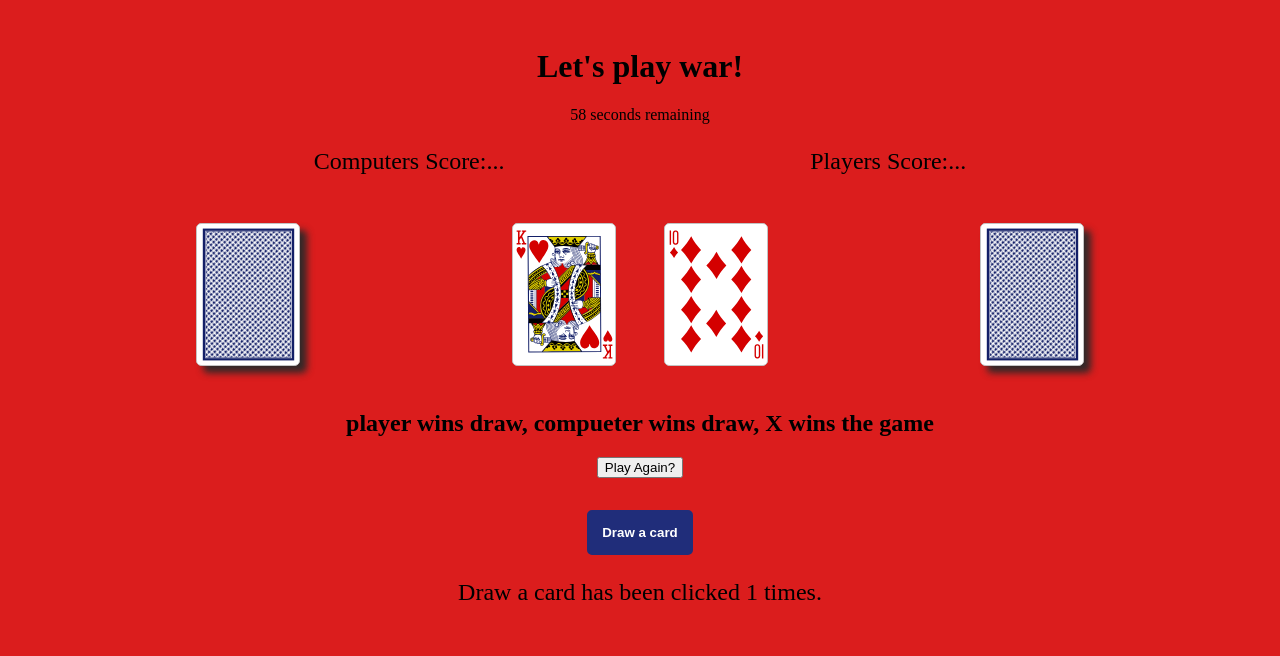
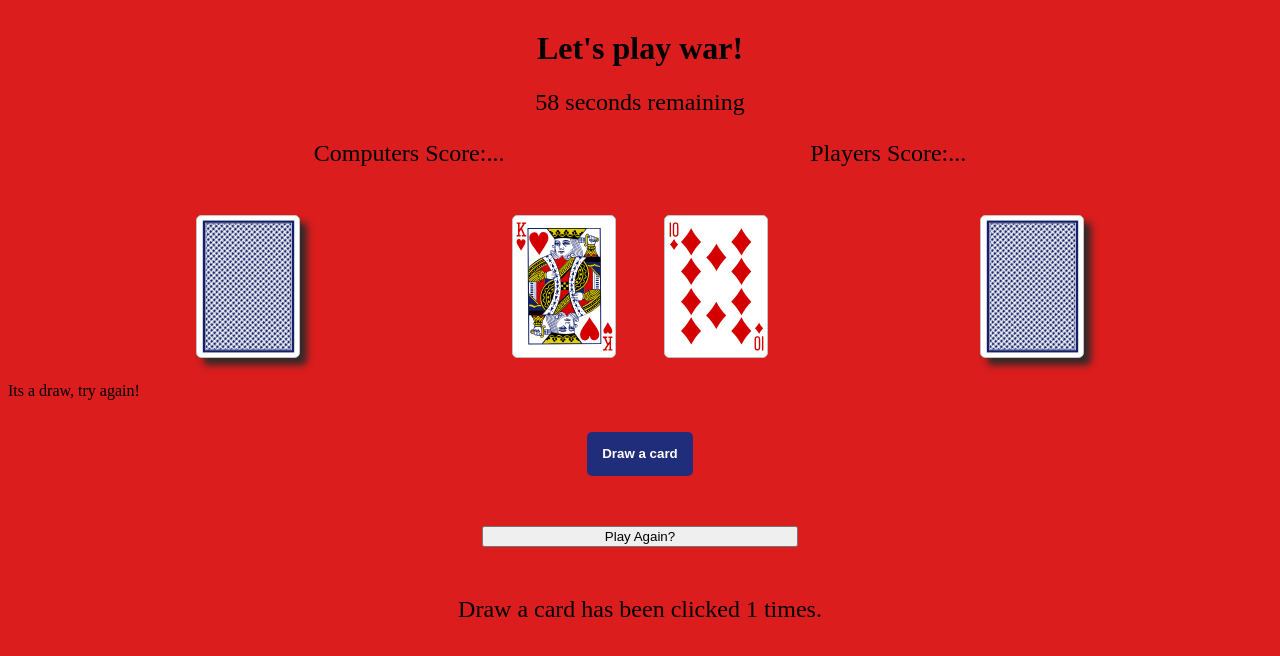
Before and after one commit to Onlypros/war-card-game, a plain HTML site: page index.html in a window 1280 px wide. Both pictures are taken after a click on the button "Draw a card". Drawn offline with Linux system fonts and the light colour scheme.

Commit message:
added winning texts on webpage

```diff
--- a/css/style.css
+++ b/css/style.css
@@ -96,8 +96,12 @@ body {
     font-size: 24px;
   }
 
-  .game-messages{
-    text-align: center;
+  #restart {
+    display: flex;
+    justify-content: center;
+    width: 25%;
+    align-self: center;
+    margin: 50px 0 25px 0;
 }
 
   .hidden{
@@ -106,4 +110,5 @@ body {
 
   #countdown-display{
     text-align: center;
+    font-size: 24px;
   }
--- a/index.html
+++ b/index.html
@@ -41,14 +41,10 @@
 	    </div>
 	</div>
 
-    <section class="game-messages">
-        <h2 id="messages">
-            player wins draw, compueter wins draw, X wins the game
-        </h2>
-        <button id="restart" class="hidden">Play Again?</button>
-    </section>
+    <div id='messages'></div>
 
     <button id="btn" class="btn">Draw a card</button>
+    <button id="restart" class="hidden">Play Again?</button>
     <p class="draw displayClicks">Draw cards has been clicked 0 times.
 
     </p>
--- a/js/app.js
+++ b/js/app.js
@@ -23,6 +23,12 @@ const button = document.getElementById('btn');
 const display = document.querySelector('.displayClicks');
 //everything above checks out ^^
 
+const messagesText = [
+    'You won this draw!',
+    'The Computer has won this draw!',
+    'Its a draw, try again!'
+]
+
 // const scoreBoard = {
 //     playersScore: 0,
 //     computersScore: 0,
@@ -43,7 +49,7 @@ const computersScoreScoreboardEl = document.getElementById('computers-score');
 // console.log(playersScoreScoreboardEl); //check that they are working?
 // console.log(computerssScoreScoreboardEl); //check that they are working?
 const countDownElement = document.getElementById('countdown-display');
-
+const messages = document.getElementById('messages');
 
 
 // Functions
@@ -109,16 +115,19 @@ const countDownElement = document.getElementById('countdown-display');
     if (playersCardValue(playersPickedCard) > computersCardValue(computersPickedCard)) {
         const computersRemovedCard = computersDeck.splice(computersDeck.indexOf(computersPickedCard), 1)[0];
         playersDeck.push(computersRemovedCard);
-        console.log('The Player wins this round!');
+        messages.textContent = messagesText[0];
+        // console.log('The Player wins this round!');
            // remove card from computer and add to player check to see if its working. not yet...
        }
        if (playersCardValue(playersPickedCard) < computersCardValue(computersPickedCard)) {
         const playersRemovedCard = playersDeck.splice(playersDeck.indexOf(playersPickedCard), 1)[0];
         computersDeck.push(playersRemovedCard);
-           console.log('The Computer has won this round!');
+        messages.textContent = messagesText[1];
+        //    console.log('The Computer has won this round!');
        }
        if (playersCardValue(playersPickedCard) === computersCardValue(computersPickedCard)){
-            console.log('Its a draw, try again!');
+        messages.textContent = messagesText[2];
+        // console.log('Its a draw, try again!');
        }
 
 
```
